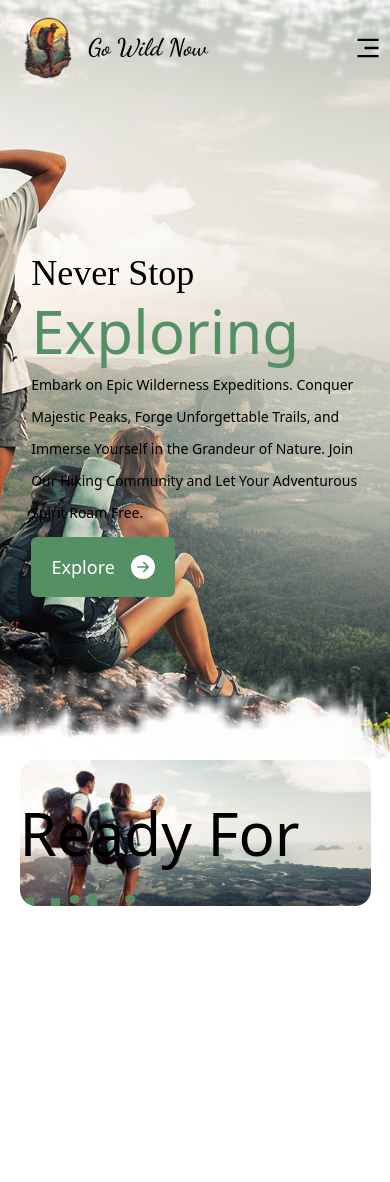
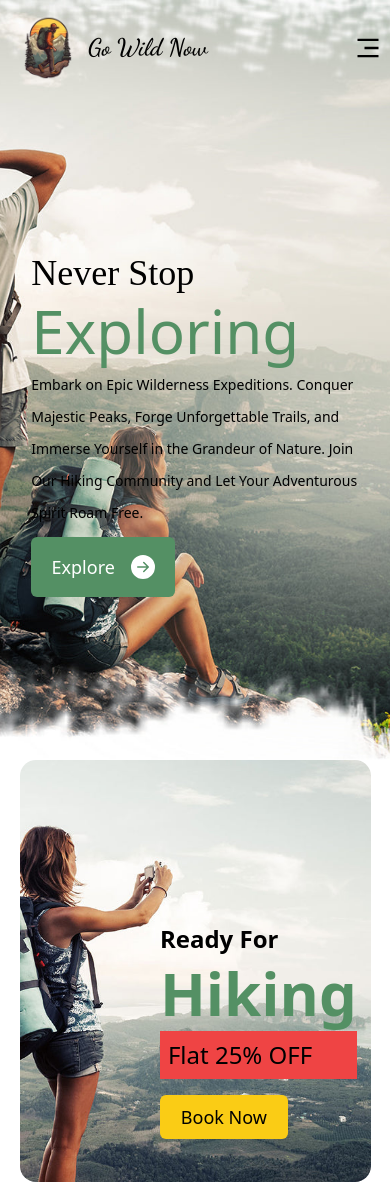
Before and after one commit to saikumarkusangi/Go-Wild-Now, a React (Create React App) app: page / in a window 390 px wide. Before the commit the page ends 906 px from the top, so only its background shows below. Built offline with nearby package versions, Linux system fonts and the light colour scheme; a web font is replaced by a local one.

Commit message:
special offer added

```diff
--- a/src/component/Home/Hero.js
+++ b/src/component/Home/Hero.js
@@ -6,7 +6,7 @@ import {BsFillArrowRightCircleFill} from "react-icons/bs";
 function Hero() {
   return (
     <div>
-     <img className="object-cover h-[90vh] md:h-full object-[45%] bg-red-400 md:w-full " src={images.Herobg} alt="Hero"/>
+     <img className="object-cover h-[90vh] md:h-full object-[45%] md:w-full " src={images.Herobg} alt="Hero"/>
         <div className="z-30 absolute top-[30%] md:top-[20%] pr-3 left-[8%] md:left-[50%] flex flex-col gap-2 md:gap-8">
           <h1 className="text-4xl md:text-6xl font-Fenix "> Never Stop</h1>
           <h1 className=" text-[#549064] text-6xl md:text-8xl font-medium ">
--- a/src/component/Home/SpecialOffer.js
+++ b/src/component/Home/SpecialOffer.js
@@ -4,13 +4,13 @@ import images from '../../constants/images'
 
 function SpecialOffer() {
   return (
-    <div className='relative w-[90%]  mx-auto rounded-2xl overflow-hidden'>
-      <img src={images.Specialofferbg}alt='Specailoffer'/>
-     <div className='absolute flex flex-col gap-6 top-[30%] right-[8%] text-6xl'>
-     <h1> Ready For </h1>
-     <h1 className='font-bold text-[#549064] '>Hiking</h1>
-     <h2 className='bg-red-500 px-4 py-4'>Flat 25% OFF</h2>
-     <button className='text-2xl w-40 rounded-md bg-yellow-400 py-2'>Book Now</button>
+    <div className='relative  w-[90%]   mx-auto rounded-2xl overflow-hidden'>
+      <img className='w-full object-[40%] h-[50vh] md:h-full object-cover' src={images.Specialofferbg}alt='Specailoffer'/>
+     <div className='absolute flex flex-col gap-2 md:gap-6 left-[40%] bottom-[10%] md:top-[10%] md:right-[12%]  ' >
+     <h1 className='font-semibold text-2xl md:text-6xl'> Ready For </h1>
+     <h1 className='font-bold text-6xl md:text-9xl text-[#549064] '>Hiking</h1>
+     <h2 className='bg-red-500 px-2 py-2 md:px-4 md:py-4 md:text-6xl text-2xl'>Flat 25% OFF</h2>
+     <button className='text-lg  md:text-2xl w-32 md:w-40 mt-2 md:mt-0 rounded-md bg-yellow-400 py-2'>Book Now</button>
      </div>
     </div>
   )
--- a/src/component/Layout/Header.js
+++ b/src/component/Layout/Header.js
@@ -22,7 +22,7 @@ function Header() {
       </div>
       {/* Mobile View */}
       <RiMenu3Line onClick={toggle} className='md:hidden text-black ' size={28}/>
-      <div className={ `duration-500 text-white z-50 md:hidden flex flex-col fixed top-0 bg-black h-screen w-1/2 items-center gap-10 py-24
+      <div className={ `duration-500 text-white z-50 md:hidden flex flex-col fixed top-0 bg-black h-screen w-[60%] items-center gap-10 py-24
       ${open ? 'right-0': 'right-[-100%]'} `}>
       <AiOutlineClose size={24} onClick={toggle} className=' absolute top-10 right-5'/>
       <Link className='hover:text-red-400 duration-200'>Home</Link>
```
